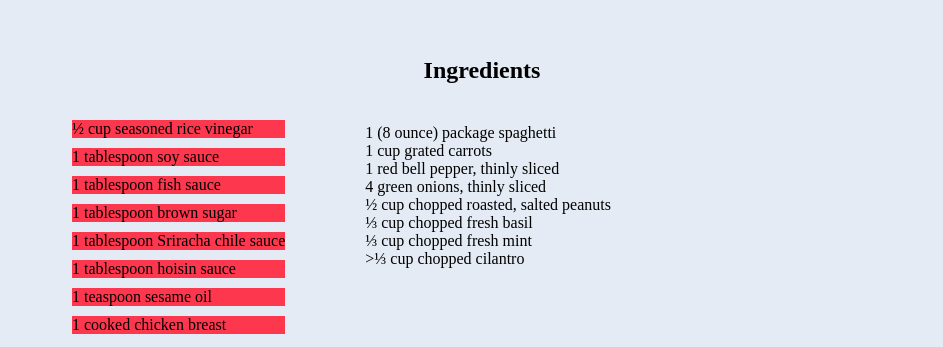
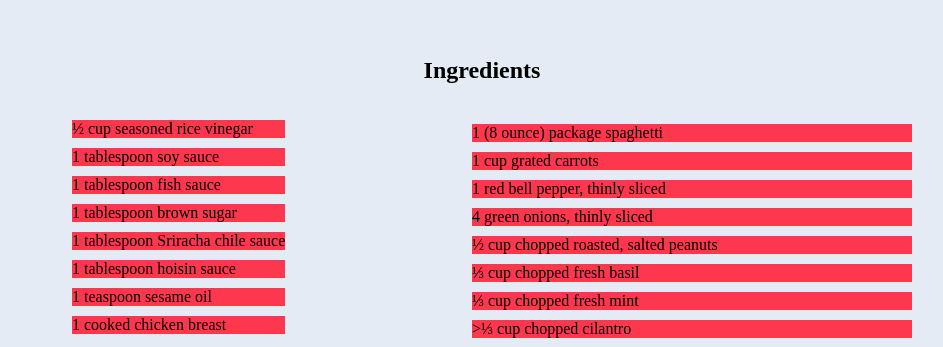
Before and after one commit to HarishNarayanan-M/odin-recipes, a plain HTML site: page recipes/chicken-noodle-salad.html in a window 1280 px wide. Shown: the part 502-849 px from the top of the page, without its empty margins (158-1101 px from the left). Drawn offline with Linux system fonts and the light colour scheme.

Commit message:
Set background-color,margin for elements of list2

```diff
--- a/recipes/style1.css
+++ b/recipes/style1.css
@@ -55,3 +55,11 @@ img{
     background-color: #fc374e;
     margin-bottom: 10px;
 }
+
+.list2 li{
+    background-color: #fc374e;
+    margin-left: 400px;
+    margin-bottom: 10px;
+    margin-right: 20px;
+
+}
```
